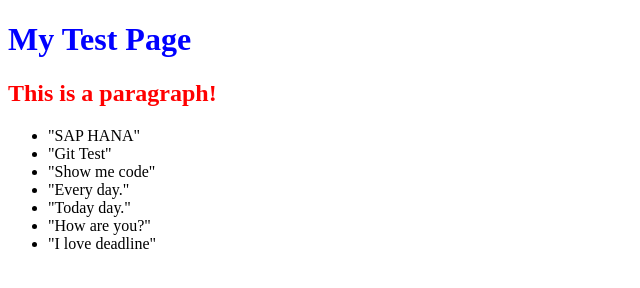
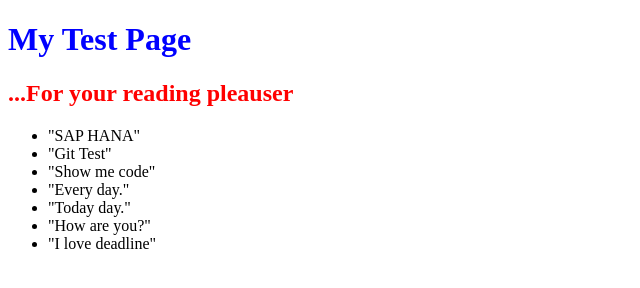
Before and after one commit to SantiRamRai/0main_openSAP_repo, a plain HTML site: page index.html in a window 1280 px wide. Shown: the whole page, without its empty margins (0-640 px from the left). Drawn offline with Linux system fonts and the light colour scheme.

Commit message:
Changed 2 headers to ...For

```diff
--- a/index.html
+++ b/index.html
@@ -8,7 +8,7 @@
 </head>
 <body>
 	<h1>My Test Page</h1>
-	<h2>This is a paragraph!</h2>
+	<h2>...For your reading pleauser</h2>
 	<ul>
 		<li>
 			"SAP HANA"
```
